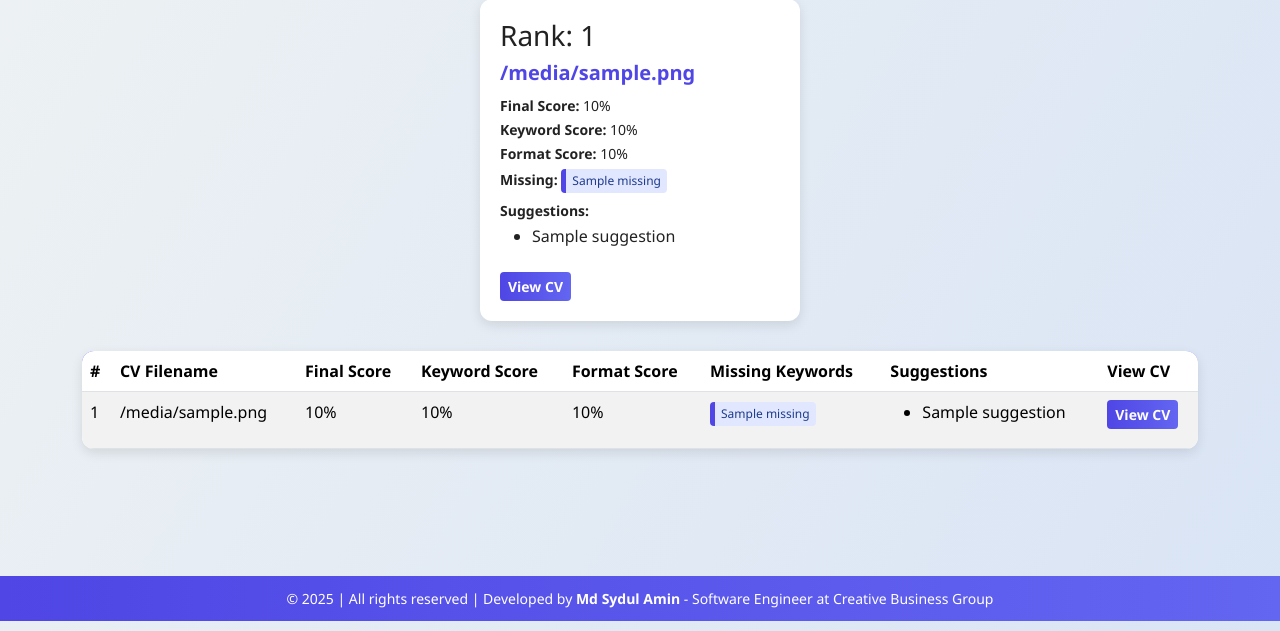
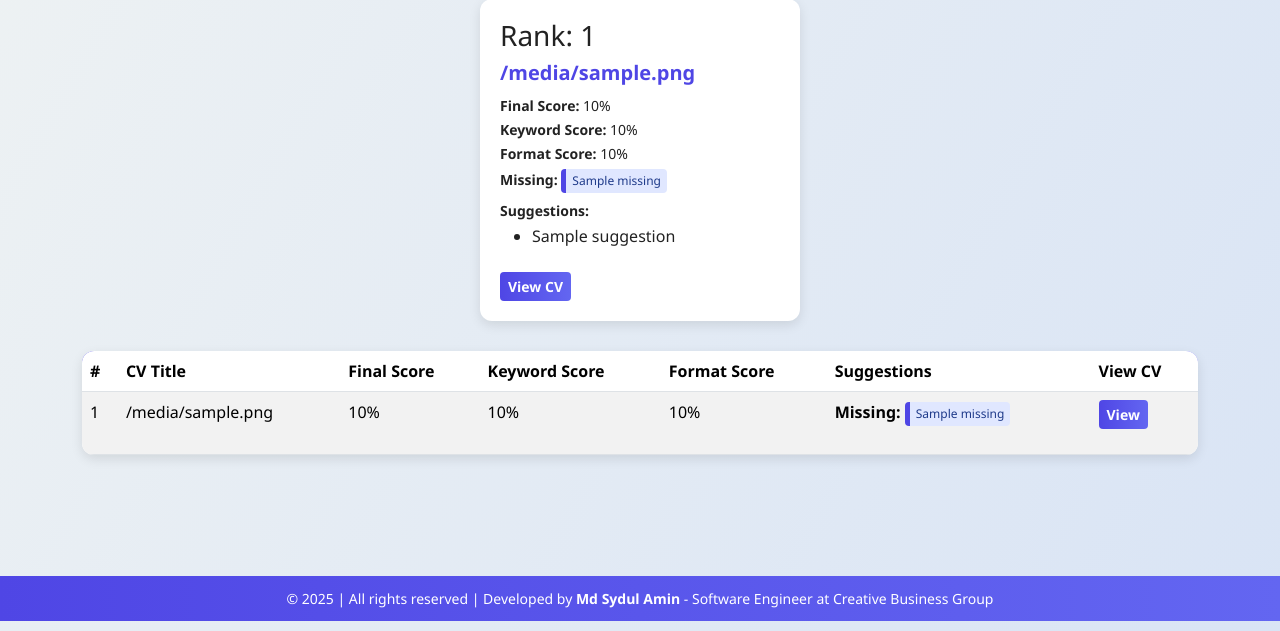
Before and after one commit to Sydulamin/CV-ATS-Checker, a FastAPI app: template templates/dashboard.html in a window 1280 px wide. Shown: the part 179-810 px from the top of the page. Run offline with FastAPI, Linux system fonts and the light colour scheme; the template is opened without the code that fills it: most values are stand-ins (such as "Sample title", 1, 10 or a date in 2020); parts of the project's set-up code (start-up, migrations or seed data) failed here and were passed over.

Commit message:
Add CV filename to results and update dashboard to display CV title

```diff
--- a/main.py
+++ b/main.py
@@ -234,6 +234,7 @@ async def check_cv(
             resume_text, ext = extract_text_from_upload(up)
             r = compute_score(resume_text, job_description)
             r['cv_file_url'] = f"/{file_path}"
+            r['cv_filename'] = getattr(up, "filename", "Unnamed")  # <-- Add this
             results.append(r)
 
         # Single CV → show in home
--- a/templates/dashboard.html
+++ b/templates/dashboard.html
@@ -175,7 +175,7 @@
 
       <div class="candidate-card">
         <h3>Rank: {{ loop.index }}</h3>
-        <h5>{{ cv.filename }}</h5>
+        <h5>{{ cv.cv_filename }}</h5>
         <p><strong>Final Score:</strong> {{ cv.score }}%</p>
         <p><strong>Keyword Score:</strong> {{ cv.keyword_score }}%</p>
         <p><strong>Format Score:</strong> {{ cv.format_score }}%</p>
@@ -207,46 +207,35 @@
   <thead>
     <tr>
       <th>#</th>
-          <th>CV Filename</th>
+      <th>CV Title</th>
       <th>Final Score</th>
       <th>Keyword Score</th>
       <th>Format Score</th>
-          <th>Missing Keywords</th>
       <th>Suggestions</th>
       <th>View CV</th>
     </tr>
   </thead>
   <tbody>
     {% for cv in cvs %}
-        <tr class="{% if loop.index0 < 3 %}top-cv{% endif %}">
-          <td>{{ loop.index }}</td>
-          <td>{{ cv.filename }}</td>
+      <tr>
+        <td>{{ loop.index }}</td> <!-- Serial number -->
+        <td>{{ cv.cv_filename }}</td>
         <td>{{ cv.score }}%</td>
         <td>{{ cv.keyword_score }}%</td>
         <td>{{ cv.format_score }}%</td>
         <td>
           {% if cv.missing %}
+        <p><strong>Missing:</strong>
           {% for kw in cv.missing[:3] %}
             <span class="missing-keywords">{{ kw }}</span>
           {% endfor %}
           {% if cv.missing|length > 3 %} ...{% endif %}
-            {% else %}
-              None
+        </p>
         {% endif %}
+
         </td>
         <td>
-            {% if cv.suggestion %}
-              <ul>
-                {% for s in cv.suggestion %}
-                <li>{{ s }}</li>
-                {% endfor %}
-              </ul>
-            {% else %}
-              None
-            {% endif %}
-          </td>
-          <td>
-            <a href="{{ cv.cv_file_url }}" target="_blank" class="btn btn-sm btn-primary">View CV</a>
+          <a href="{{ cv.cv_file_url }}" target="_blank" class="btn btn-sm btn-primary">View</a>
         </td>
       </tr>
     {% endfor %}
```
Lines whose indentation alone changed are shown as unchanged.
